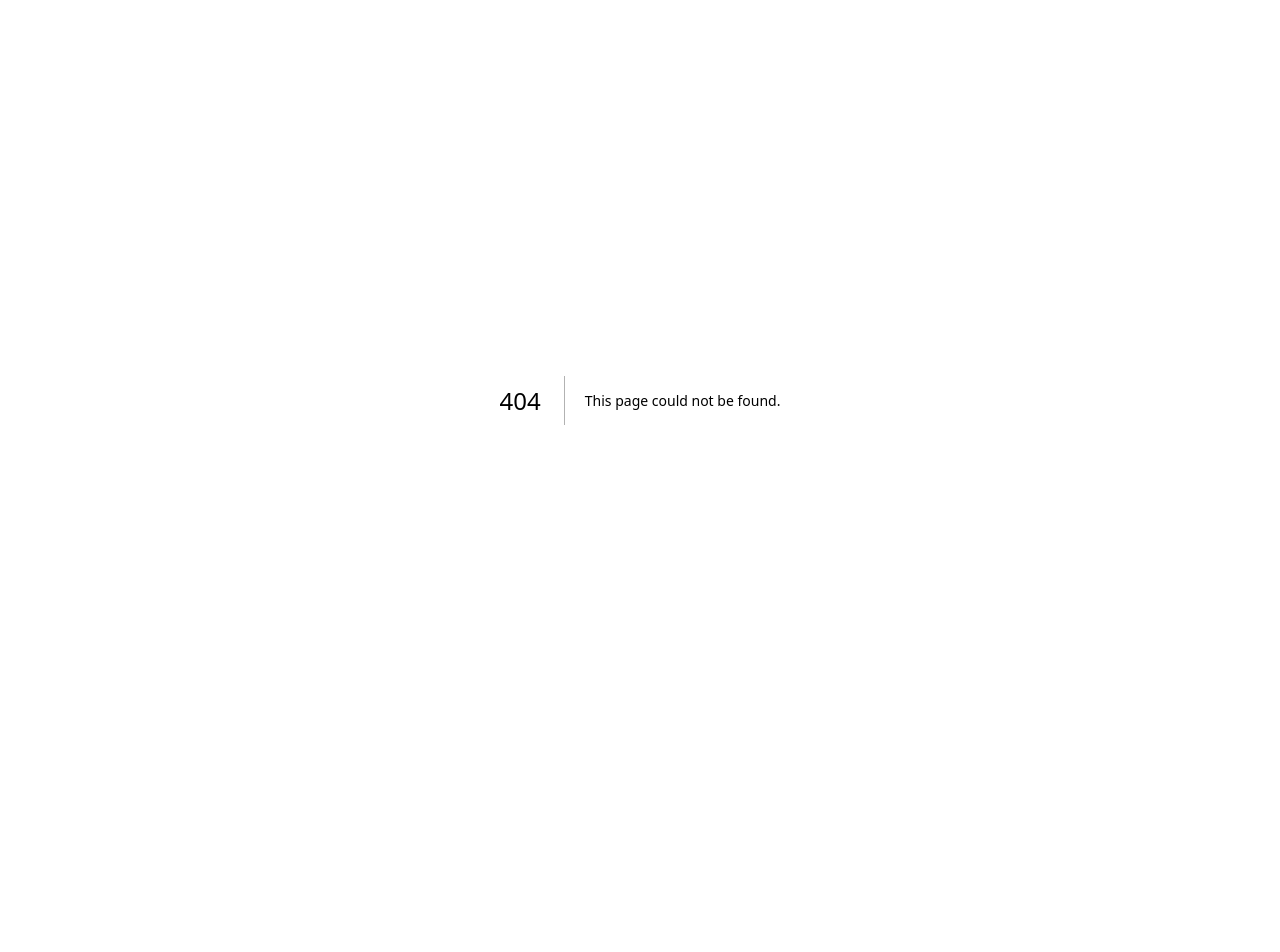
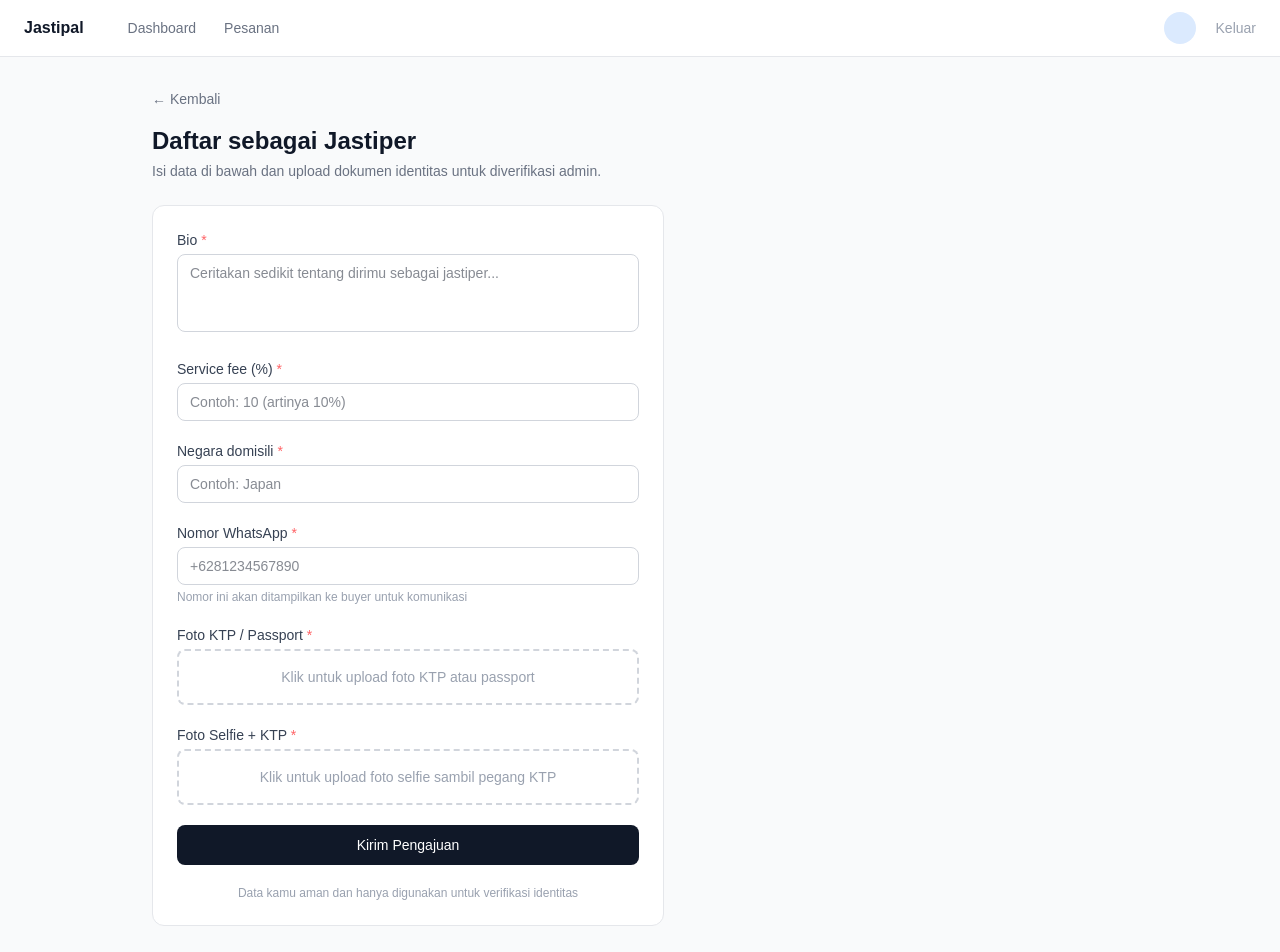
Before and after one commit to rahmaliyyah/Jastipal, a Next.js app: page /profile/switch-to-jastiper in a window 1280 px wide. Before the commit this address had no page. Shown: the top 952 px of the page. Before the commit the page ends 800 px from the top, so only its background shows below. Built offline with nearby package versions, Linux system fonts and the light colour scheme; no server answers.

Commit message:
Enable edit profile

```diff
--- /dev/null
+++ b/app/(user)/profile/switch-to-jastiper/page.tsx
@@ -0,0 +1,208 @@
+'use client'
+import { useState, useRef } from 'react'
+import { createClient } from '@/lib/supabase/client'
+import { useRouter } from 'next/navigation'
+
+export default function SwitchToJastiperPage() {
+  const supabase = createClient()
+  const router = useRouter()
+
+  const idcardRef = useRef<HTMLInputElement>(null)
+  const selfieRef = useRef<HTMLInputElement>(null)
+
+  const [loading, setLoading] = useState(false)
+  const [error, setError] = useState('')
+  const [idcardFile, setIdcardFile] = useState<File | null>(null)
+  const [selfieFile, setSelfieFile] = useState<File | null>(null)
+  const [form, setForm] = useState({
+    bio: '',
+    service_fee_pct: '',
+    base_country: '',
+    whatsapp_number: '',
+  })
+
+  async function uploadFile(file: File, userId: string, type: 'idcard' | 'selfie') {
+    const fileExt = file.name.split('.').pop()
+    const filePath = `${userId}/kyc_${type}.${fileExt}`
+    const { error } = await supabase.storage
+      .from('kyc-documents')
+      .upload(filePath, file, { upsert: true })
+    if (error) throw new Error(`Gagal upload ${type}`)
+    const { data } = supabase.storage.from('kyc-documents').getPublicUrl(filePath)
+    return data.publicUrl
+  }
+
+  async function handleSubmit() {
+    if (!idcardFile || !selfieFile) {
+      setError('Foto KTP dan selfie wajib diupload')
+      return
+    }
+    if (!form.bio || !form.service_fee_pct || !form.base_country || !form.whatsapp_number) {
+      setError('Semua field wajib diisi')
+      return
+    }
+
+    setLoading(true)
+    setError('')
+
+    const { data: { user } } = await supabase.auth.getUser()
+    if (!user) { router.push('/login'); return }
+
+    try {
+      const idcardUrl = await uploadFile(idcardFile, user.id, 'idcard')
+      const selfieUrl = await uploadFile(selfieFile, user.id, 'selfie')
+
+      const { error: upsertError } = await supabase.from('jastiper_profiles').upsert({
+        user_id: user.id,
+        bio: form.bio,
+        service_fee_pct: parseFloat(form.service_fee_pct),
+        base_country: form.base_country,
+        whatsapp_number: form.whatsapp_number,
+        kyc_idcard_url: idcardUrl,
+        kyc_selfie_url: selfieUrl,
+        kyc_status: 'pending',
+      })
+
+      if (upsertError) throw new Error('Gagal menyimpan data')
+
+      router.push('/profile')
+    } catch (err: any) {
+      setError(err.message ?? 'Terjadi kesalahan, coba lagi.')
+      setLoading(false)
+    }
+  }
+
+  return (
+    <div className="max-w-lg">
+      <div className="mb-6">
+        <button
+          onClick={() => router.back()}
+          className="text-sm text-gray-500 dark:text-gray-400 hover:text-gray-700 dark:hover:text-gray-200 mb-4 flex items-center gap-1 transition-all"
+        >
+          ← Kembali
+        </button>
+        <h1 className="text-2xl font-semibold text-gray-900 dark:text-white">Daftar sebagai Jastiper</h1>
+        <p className="text-sm text-gray-500 dark:text-gray-400 mt-1">
+          Isi data di bawah dan upload dokumen identitas untuk diverifikasi admin.
+        </p>
+      </div>
+
+      <div className="bg-white dark:bg-gray-900 border border-gray-200 dark:border-gray-700 rounded-xl p-6 space-y-5">
+
+        {error && <p className="text-red-500 text-sm">{error}</p>}
+
+        <div>
+          <label className="text-sm font-medium text-gray-700 dark:text-gray-300 mb-1 block">
+            Bio <span className="text-red-400">*</span>
+          </label>
+          <textarea
+            rows={3}
+            placeholder="Ceritakan sedikit tentang dirimu sebagai jastiper..."
+            className="w-full border border-gray-300 dark:border-gray-600 rounded-lg px-3 py-2 text-sm outline-none focus:border-gray-500 bg-white dark:bg-gray-800 text-gray-900 dark:text-white resize-none"
+            value={form.bio}
+            onChange={e => setForm({ ...form, bio: e.target.value })}
+          />
+        </div>
+
+        <div>
+          <label className="text-sm font-medium text-gray-700 dark:text-gray-300 mb-1 block">
+            Service fee (%) <span className="text-red-400">*</span>
+          </label>
+          <input
+            type="number"
+            min="0"
+            max="100"
+            placeholder="Contoh: 10 (artinya 10%)"
+            className="w-full border border-gray-300 dark:border-gray-600 rounded-lg px-3 py-2 text-sm outline-none focus:border-gray-500 bg-white dark:bg-gray-800 text-gray-900 dark:text-white"
+            value={form.service_fee_pct}
+            onChange={e => setForm({ ...form, service_fee_pct: e.target.value })}
+          />
+        </div>
+
+        <div>
+          <label className="text-sm font-medium text-gray-700 dark:text-gray-300 mb-1 block">
+            Negara domisili <span className="text-red-400">*</span>
+          </label>
+          <input
+            placeholder="Contoh: Japan"
+            className="w-full border border-gray-300 dark:border-gray-600 rounded-lg px-3 py-2 text-sm outline-none focus:border-gray-500 bg-white dark:bg-gray-800 text-gray-900 dark:text-white"
+            value={form.base_country}
+            onChange={e => setForm({ ...form, base_country: e.target.value })}
+          />
+        </div>
+
+        <div>
+          <label className="text-sm font-medium text-gray-700 dark:text-gray-300 mb-1 block">
+            Nomor WhatsApp <span className="text-red-400">*</span>
+          </label>
+          <input
+            type="tel"
+            placeholder="+6281234567890"
+            className="w-full border border-gray-300 dark:border-gray-600 rounded-lg px-3 py-2 text-sm outline-none focus:border-gray-500 bg-white dark:bg-gray-800 text-gray-900 dark:text-white"
+            value={form.whatsapp_number}
+            onChange={e => setForm({ ...form, whatsapp_number: e.target.value })}
+          />
+          <p className="text-xs text-gray-400 mt-1">Nomor ini akan ditampilkan ke buyer untuk komunikasi</p>
+        </div>
+
+        <div>
+          <label className="text-sm font-medium text-gray-700 dark:text-gray-300 mb-1 block">
+            Foto KTP / Passport <span className="text-red-400">*</span>
+          </label>
+          <div
+            onClick={() => idcardRef.current?.click()}
+            className="border-2 border-dashed border-gray-300 dark:border-gray-600 rounded-lg p-4 text-center cursor-pointer hover:border-gray-400 transition-all"
+          >
+            {idcardFile ? (
+              <p className="text-sm text-green-600 dark:text-green-400 font-medium">✓ {idcardFile.name}</p>
+            ) : (
+              <p className="text-sm text-gray-400">Klik untuk upload foto KTP atau passport</p>
+            )}
+          </div>
+          <input
+            ref={idcardRef}
+            type="file"
+            accept="image/*"
+            className="hidden"
+            onChange={e => setIdcardFile(e.target.files?.[0] ?? null)}
+          />
+        </div>
+
+        <div>
+          <label className="text-sm font-medium text-gray-700 dark:text-gray-300 mb-1 block">
+            Foto Selfie + KTP <span className="text-red-400">*</span>
+          </label>
+          <div
+            onClick={() => selfieRef.current?.click()}
+            className="border-2 border-dashed border-gray-300 dark:border-gray-600 rounded-lg p-4 text-center cursor-pointer hover:border-gray-400 transition-all"
+          >
+            {selfieFile ? (
+              <p className="text-sm text-green-600 dark:text-green-400 font-medium">✓ {selfieFile.name}</p>
+            ) : (
+              <p className="text-sm text-gray-400">Klik untuk upload foto selfie sambil pegang KTP</p>
+            )}
+          </div>
+          <input
+            ref={selfieRef}
+            type="file"
+            accept="image/*"
+            className="hidden"
+            onChange={e => setSelfieFile(e.target.files?.[0] ?? null)}
+          />
+        </div>
+
+        <button
+          onClick={handleSubmit}
+          disabled={loading}
+          className="w-full bg-gray-900 dark:bg-white text-white dark:text-gray-900 rounded-lg py-2.5 text-sm font-medium hover:opacity-90 disabled:opacity-50 transition-all"
+        >
+          {loading ? 'Mengirim pengajuan...' : 'Kirim Pengajuan'}
+        </button>
+
+        <p className="text-xs text-gray-400 dark:text-gray-500 text-center">
+          Data kamu aman dan hanya digunakan untuk verifikasi identitas
+        </p>
+      </div>
+    </div>
+  )
+}
```
